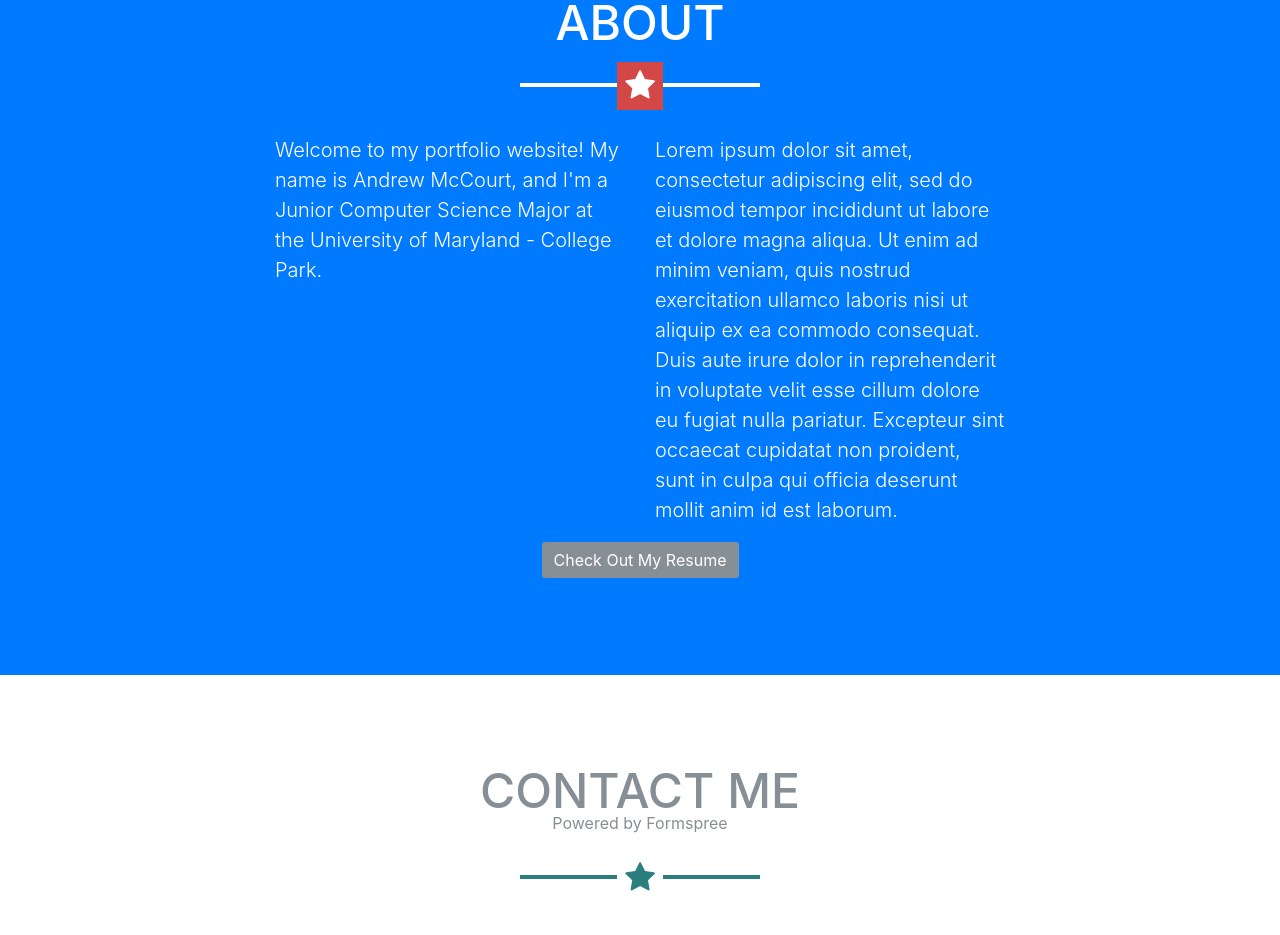
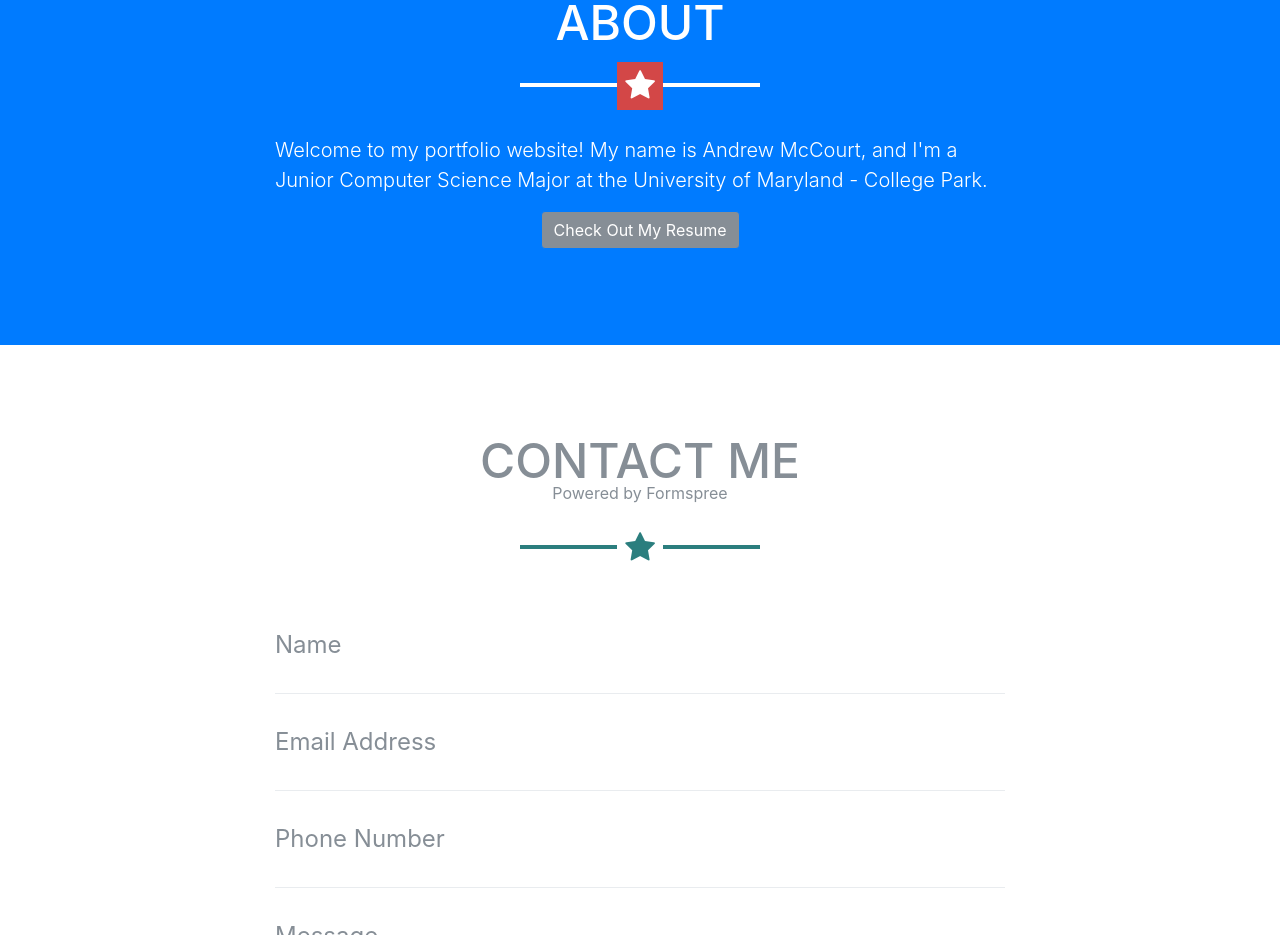
Before and after one commit to amccourt/amccourt.github.io, a website with bundled scripts: page index.html in a window 1280 px wide. Shown: the part 1736-2671 px from the top of the page. Built offline with nearby package versions, Linux system fonts and the light colour scheme.

Commit message:
updating about-me

```diff
--- a/index.html
+++ b/index.html
@@ -139,12 +139,14 @@
         <h2 class="text-center text-uppercase text-white">About</h2>
         <hr class="star-light mb-5">
         <div class="row">
-          <div class="col-lg-4 ml-auto">
+          <div class="col-lg-8 mx-auto">
             <p class="lead">Welcome to my portfolio website!  My name is Andrew McCourt, and I'm a Junior Computer Science Major at the University of Maryland - College Park.</p>
           </div>
+          <!--
           <div class="col-lg-4 mr-auto">
             <p class="lead">Lorem ipsum dolor sit amet, consectetur adipiscing elit, sed do eiusmod tempor incididunt ut labore et dolore magna aliqua. Ut enim ad minim veniam, quis nostrud exercitation ullamco laboris nisi ut aliquip ex ea commodo consequat. Duis aute irure dolor in reprehenderit in voluptate velit esse cillum dolore eu fugiat nulla pariatur. Excepteur sint occaecat cupidatat non proident, sunt in culpa qui officia deserunt mollit anim id est laborum.</p>
           </div>
+        -->
         </div>
         <div class="col-12 d-flex">
           <a class="btn btn-primary btn-xl bg-secondary mx-auto" target="_blank" href="/ResumeAndrewJMcCourt.pdf" role="button">Check Out My Resume</a>
```
